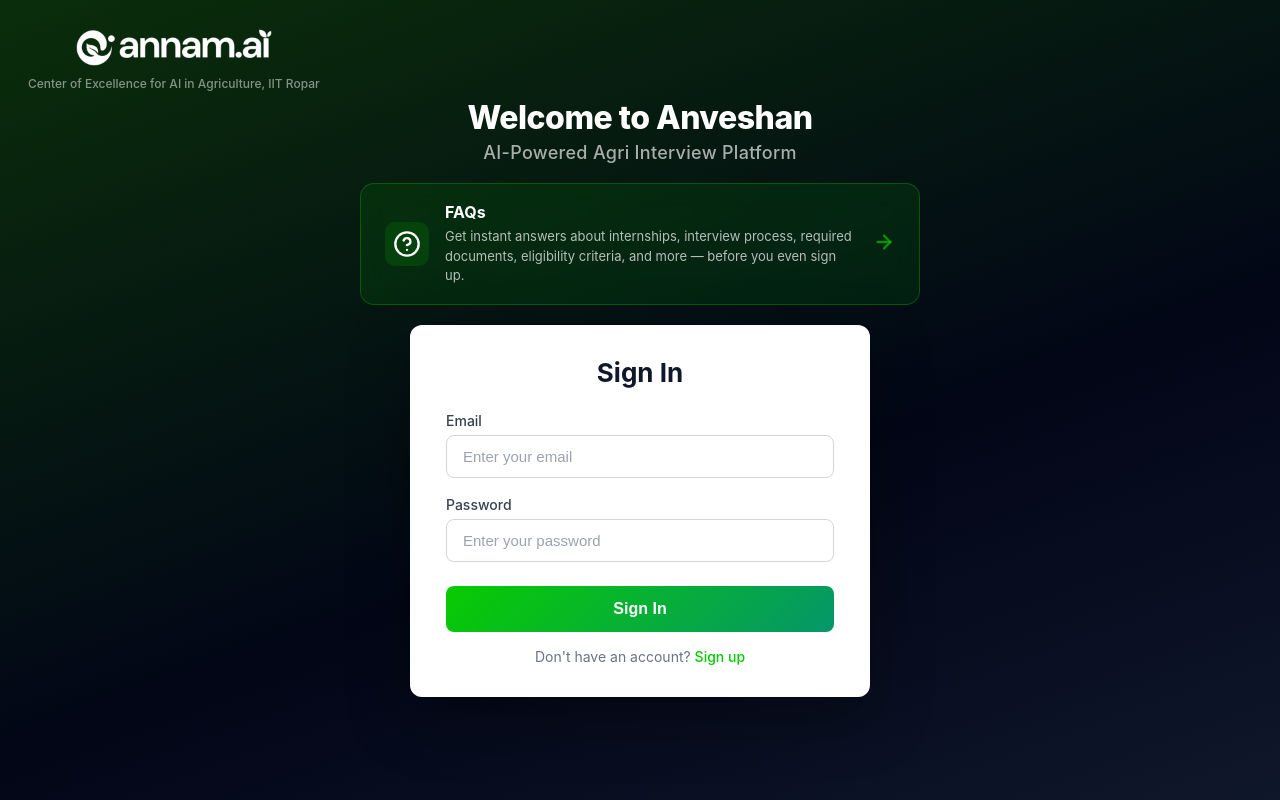
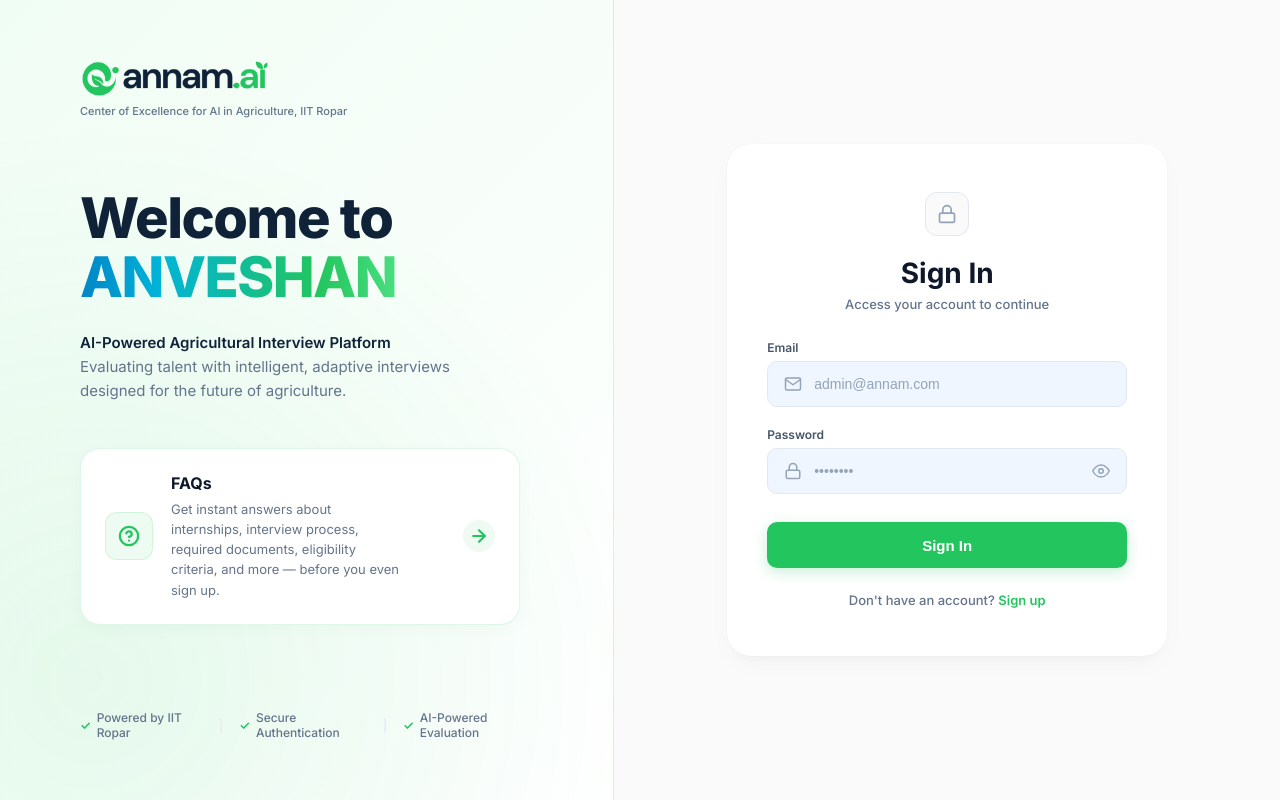
Before and after one commit to vicharanashala/agri-ai-interview, a Next.js app in the folder frontend/: page /login in a window 1280 px wide. Built offline with nearby package versions, Linux system fonts and the light colour scheme; no server answers.

Commit message:
refactored login page ui design

```diff
--- a/frontend/app/layout.tsx
+++ b/frontend/app/layout.tsx
@@ -1,6 +1,12 @@
 import './globals.css';
 import Providers from '@/components/Providers';
 import IdleTimerWrapper from '@/components/IdleTimerWrapper';
+import { Inter } from 'next/font/google';
+
+const inter = Inter({
+  subsets: ['latin'],
+  display: 'swap',
+});
 
 export const metadata = {
   title: 'AI Interview Platform',
@@ -14,7 +20,7 @@
 }) {
   return (
     <html lang="en">
-      <body>
+      <body className={inter.className}>
         <Providers>
           <IdleTimerWrapper>{children}</IdleTimerWrapper>
         </Providers>
--- a/frontend/app/login/page.module.css
+++ b/frontend/app/login/page.module.css
@@ -1,99 +1,132 @@
 .page {
   min-height: 100vh;
   display: flex;
-  flex-direction: column;
-  align-items: center;
-  background: linear-gradient(160deg, #0a2e0a 0%, #020617 60%, #0f172a 100%);
-  padding: 20px 20px 40px;
+  flex-direction: row;
+  background: #ffffff;
   overflow-x: hidden;
+  font-family: inherit;
 }
 
-/* ─── Top bar — logo top-left, always visible ─────────────── */
-.topBar {
-  position: fixed;
-  top: 28px;
-  left: 28px;
+/* ─── Left Pane (Info & Branding) ────────────────────────── */
+.leftPane {
+  width: 48%;
   display: flex;
   flex-direction: column;
-  gap: 8px;
-  z-index: 10;
+  justify-content: space-between;
+  padding: 60px 80px;
+  /* Soft green radial wash at the bottom left + light green linear gradient */
+  background: radial-gradient(circle at 15% 85%, rgba(34, 197, 94, 0.09) 0%, rgba(255, 255, 255, 0) 65%),
+              linear-gradient(135deg, #f0fdf4 0%, #ffffff 100%);
+  border-right: 1px solid #e2e8f0;
+}
+
+.leftContent {
+  display: flex;
+  flex-direction: column;
+}
+
+.topBar {
+  display: flex;
+  flex-direction: column;
+  gap: 6px;
+  margin-bottom: 70px;
 }
 
 .logo {
-  height: 40px;
-  width: auto;
-  object-fit: contain;
-  flex-shrink: 0;
+  height: 38px;
+  width: 190px;
+  background: linear-gradient(to right,
+    #22c55e 0%,    /* Green icon */
+    #22c55e 21%,
+    #0f2238 21%,   /* Navy text 'annam' */
+    #0f2238 81%,
+    #22c55e 81%,   /* Green text '.ai' */
+    #22c55e 100%
+  );
+  -webkit-mask-image: url('/login/annam-logo-white.png');
+  mask-image: url('/login/annam-logo-white.png');
+  -webkit-mask-size: contain;
+  mask-size: contain;
+  -webkit-mask-repeat: no-repeat;
+  mask-repeat: no-repeat;
+  -webkit-mask-position: left center;
+  mask-position: left center;
 }
 
 .brandSub {
-  font-size: 12px;
+  font-size: 11px;
   font-weight: 500;
-  color: rgba(255, 255, 255, 0.5);
+  color: #64748b;
   margin: 0;
   line-height: 1.4;
 }
 
-/* ─── Hero heading ────────────────────────────────────────── */
 .hero {
-  display: flex;
-  justify-content: center;
-  width: 100%;
-  margin-top: 80px;
+  margin-bottom: 45px;
 }
 
 .heading {
-  font-size: 32px;
+  font-size: 56px;
   font-weight: 800;
-  color: white;
-  margin: 0;
-  line-height: 1.15;
-  letter-spacing: -0.5px;
-  text-align: center;
+  color: #0f2238; /* Deep navy */
+  margin: 0 0 24px 0;
+  line-height: 1.05;
+  letter-spacing: -1.5px;
 }
 
-.subHeading {
-  display: block;
-  font-size: 18px;
-  font-weight: 500;
-  color: rgba(255, 255, 255, 0.65);
-  margin-top: 6px;
-  letter-spacing: 0.3px;
+.anveshanText {
+  background: linear-gradient(to right, #0284c7 0%, #00b4d8 25%, #22c55e 75%, #4ade80 100%);
+  -webkit-background-clip: text;
+  -webkit-text-fill-color: transparent;
+  display: inline-block;
+}
+
+.description {
+  font-size: 15px;
+  line-height: 1.6;
+  color: #64748b;
+  max-width: 480px;
+  margin: 0;
+}
+
+.descHighlight {
+  color: #0f2238; /* Deep navy */
+  font-weight: 600;
 }
 
 /* ─── FAQ card ────────────────────────────────────────────── */
 .faqCard {
   display: flex;
   align-items: center;
-  gap: 16px;
-  background: rgba(8, 203, 0, 0.1);
-  backdrop-filter: blur(12px);
-  border: 1.5px solid rgba(8, 203, 0, 0.3);
-  border-radius: 14px;
-  padding: 18px 24px;
-  margin-top: 20px;
+  gap: 18px;
+  background: #ffffff;
+  border: 1px solid rgba(34, 197, 94, 0.15);
+  border-radius: 20px;
+  padding: 24px;
   width: 100%;
-  max-width: 560px;
+  max-width: 440px;
   cursor: pointer;
-  transition: background 0.2s, border-color 0.2s, transform 0.15s;
+  box-shadow: 0 4px 20px -2px rgba(0, 0, 0, 0.03);
+  transition: all 0.2s ease-in-out;
 }
 
 .faqCard:hover {
-  background: rgba(8, 203, 0, 0.18);
-  border-color: rgba(8, 203, 0, 0.55);
+  border-color: #22c55e;
+  box-shadow: 0 10px 20px -3px rgba(34, 197, 94, 0.08), 0 4px 8px -2px rgba(34, 197, 94, 0.04);
   transform: translateY(-2px);
 }
 
 .faqIcon {
   flex-shrink: 0;
-  width: 44px;
-  height: 44px;
-  background: rgba(8, 203, 0, 0.14);
-  border-radius: 10px;
+  width: 48px;
+  height: 48px;
+  background: rgba(34, 197, 94, 0.08);
+  border: 1px solid rgba(34, 197, 94, 0.15);
+  border-radius: 12px;
   display: flex;
   align-items: center;
   justify-content: center;
-  color: white;
+  color: #22c55e;
 }
 
 .faqContent {
@@ -103,45 +136,111 @@
 .faqTitle {
   font-size: 16px;
   font-weight: 700;
-  color: white;
-  margin: 0 0 5px 0;
+  color: #0f172a;
+  margin: 0 0 6px 0;
 }
 
 .faqDesc {
   font-size: 13px;
-  color: rgba(255, 255, 255, 0.7);
+  color: #64748b;
   margin: 0;
-  line-height: 1.5;
+  line-height: 1.55;
 }
 
 .faqArrow {
   flex-shrink: 0;
-  color: rgba(8, 203, 0, 0.65);
+  width: 32px;
+  height: 32px;
+  border-radius: 50%;
+  background: rgba(34, 197, 94, 0.08);
+  color: #22c55e;
+  display: flex;
+  align-items: center;
+  justify-content: center;
+  transition: transform 0.2s;
 }
 
-/* ─── Login box ───────────────────────────────────────────── */
+.faqCard:hover .faqArrow {
+  transform: translateX(3px);
+}
+
+.footerBullets {
+  display: flex;
+  align-items: center;
+  gap: 16px;
+  font-size: 12px;
+  color: #64748b;
+  font-weight: 500;
+  margin-top: 40px;
+}
+
+.bulletItem {
+  display: flex;
+  align-items: center;
+}
+
+.checkIcon {
+  color: #22c55e;
+  font-weight: bold;
+  margin-right: 6px;
+}
+
+.bulletDivider {
+  color: #e2e8f0;
+}
+
+/* ─── Right Pane (Login Form Box) ────────────────────────── */
+.rightPane {
+  width: 52%;
+  display: flex;
+  justify-content: center;
+  align-items: center;
+  background: #fafafa;
+  padding: 40px;
+}
+
 .loginBox {
-  background: white;
+  background: #ffffff;
+  border-radius: 24px;
+  padding: 48px 40px;
+  width: 100%;
+  max-width: 440px;
+  box-shadow: 0 10px 30px -5px rgba(0, 0, 0, 0.03), 0 10px 10px -5px rgba(0, 0, 0, 0.02), 0 0 1px 0 rgba(0, 0, 0, 0.08);
+}
+
+.lockIconHeader {
+  width: 44px;
+  height: 44px;
   border-radius: 12px;
-  padding: 32px 36px;
-  width: 100%;
-  max-width: 460px;
-  box-shadow: 0 20px 60px rgba(0, 0, 0, 0.35);
-  margin-top: 20px;
+  border: 1px solid #e2e8f0;
+  display: flex;
+  align-items: center;
+  justify-content: center;
+  margin: 0 auto 20px;
+  color: #94a3b8;
+  background: #fafafa;
 }
 
 .title {
-  font-size: 26px;
+  font-size: 28px;
   font-weight: 700;
   color: #0f172a;
-  margin: 0 0 24px 0;
+  margin: 0 0 6px 0;
   text-align: center;
+}
+
+.subtitle {
+  font-size: 13px;
+  color: #64748b;
+  text-align: center;
+  margin: 0 0 28px 0;
+  font-weight: 500;
 }
 
 .form {
   display: flex;
   flex-direction: column;
-  gap: 18px;
+  gap: 20px;
 }
 
 .field {
@@ -151,89 +250,226 @@
 }
 
 .label {
-  font-size: 14px;
-  font-weight: 500;
-  color: #374151;
+  font-size: 12px;
+  font-weight: 600;
+  color: #475569;
+}
+
+.inputContainer {
+  display: flex;
+  align-items: center;
+  gap: 12px;
+  padding: 0 16px;
+  height: 46px;
+  background: #eff6ff; /* Lavender-blue background */
+  border: 1px solid #e2e8f0;
+  border-radius: 10px;
+  transition: all 0.2s ease-in-out;
+}
+
+.inputContainer:focus-within {
+  border-color: #22c55e;
+  background: #ffffff;
+  box-shadow: 0 0 0 4px rgba(34, 197, 94, 0.08);
+}
+
+.inputIcon {
+  color: #94a3b8;
+  flex-shrink: 0;
 }
 
 .input {
-  padding: 12px 16px;
-  font-size: 15px;
-  border: 1.5px solid #d1d5db;
-  border-radius: 8px;
+  border: none;
+  background: transparent;
   outline: none;
-  transition: border-color 0.2s, box-shadow 0.2s;
-  color: #111;
-}
-
-.input:focus {
-  border-color: #08CB00;
-  box-shadow: 0 0 0 3px rgba(8, 203, 0, 0.15);
+  width: 100%;
+  height: 100%;
+  font-size: 14px;
+  color: #0f172a;
+  font-weight: 500;
 }
 
 .input::placeholder {
-  color: #9ca3af;
+  color: #94a3b8;
+  font-weight: 400;
+}
+
+.eyeButton {
+  border: none;
+  background: transparent;
+  cursor: pointer;
+  color: #94a3b8;
+  padding: 0;
+  display: flex;
+  align-items: center;
+  justify-content: center;
+  transition: color 0.2s;
+}
+
+.eyeButton:hover {
+  color: #64748b;
+}
+
+.rememberRow {
+  display: flex;
+  justify-content: space-between;
+  align-items: center;
+  font-size: 13px;
+  margin-top: 4px;
+}
+
+.checkboxLabel {
+  display: flex;
+  align-items: center;
+  gap: 8px;
+  cursor: pointer;
+  color: #64748b;
+  font-weight: 500;
+  user-select: none;
+}
+
+.checkbox {
+  width: 16px;
+  height: 16px;
+  border-radius: 4px;
+  border: 1.5px solid #cbd5e1;
+  cursor: pointer;
+  accent-color: #22c55e;
+}
+
+.forgotLink {
+  color: #22c55e;
+  font-weight: 600;
+  cursor: pointer;
+  transition: color 0.2s;
+}
+
+.forgotLink:hover {
+  color: #16a34a;
 }
 
 .button {
-  margin-top: 6px;
-  padding: 14px;
-  font-size: 16px;
+  height: 46px;
+  border-radius: 10px;
+  border: none;
+  background: #22c55e;
+  color: #ffffff;
+  font-size: 15px;
   font-weight: 600;
-  color: white;
-  background: linear-gradient(135deg, #08CB00 0%, #059669 100%);
-  border: none;
-  border-radius: 8px;
   cursor: pointer;
-  transition: transform 0.2s, box-shadow 0.2s;
+  transition: all 0.2s ease-in-out;
+  box-shadow: 0 4px 14px rgba(34, 197, 94, 0.25);
+  margin-top: 8px;
 }
 
 .button:hover {
-  transform: translateY(-1px);
-  box-shadow: 0 4px 14px rgba(8, 203, 0, 0.4);
+  background: #16a34a;
+  box-shadow: 0 6px 18px rgba(34, 197, 94, 0.35);
 }
 
 .button:active {
-  transform: translateY(0);
+  transform: scale(0.985);
 }
 
-
+.button:disabled {
+  background: #cbd5e1;
+  color: #94a3b8;
+  cursor: not-allowed;
+  box-shadow: none;
+}
 
 .footer {
-  margin-top: 16px;
+  font-size: 13px;
   text-align: center;
-  font-size: 14px;
-  color: #6b7280;
+  color: #64748b;
+  margin-top: 24px;
+  font-weight: 500;
 }
 
 .link {
-  color: #08CB00;
-  font-weight: 500;
+  color: #22c55e;
+  font-weight: 600;
   cursor: pointer;
 }
 
 .link:hover {
-  text-decoration: underline;
+  color: #16a34a;
 }
 
 .error {
+  font-size: 13px;
+  text-align: center;
+  padding: 10px 14px;
+  border-radius: 8px;
+  font-weight: 500;
+  background: #fef2f2;
   color: #ef4444;
-  font-size: 14px;
-  text-align: center;
+  border: 1px solid #fecaca;
   margin: 0;
-  padding: 8px 12px;
-  background: #fef2f2;
-  border-radius: 6px;
-  border: 1px solid #fecaca;
 }
 
 .idleNotice {
-  color: #92400e;
-  font-size: 14px;
+  font-size: 13px;
   text-align: center;
+  padding: 10px 14px;
+  border-radius: 8px;
+  font-weight: 500;
+  background: #fffbeb;
+  color: #b45309;
+  border: 1px solid #fde68a;
   margin: 0;
-  padding: 8px 12px;
-  background: #fef3c7;
-  border-radius: 6px;
-  border: 1px solid #fde68a;
 }
+
+/* ─── Responsive Styles ──────────────────────────────────── */
+@media (max-width: 1023px) {
+  .page {
+    flex-direction: column;
+    min-height: 100vh;
+    background: #fafafa;
+  }
+
+  .leftPane {
+    width: 100%;
+    border-right: none;
+    border-bottom: 1px solid #e2e8f0;
+    padding: 40px 24px;
+    gap: 30px;
+  }
+
+  .topBar {
+    margin-bottom: 24px;
+  }
+
+  .hero {
+    margin-bottom: 24px;
+  }
+
+  .heading {
+    font-size: 36px;
+    letter-spacing: -1px;
+  }
+
+  .faqCard {
+    max-width: 100%;
+    padding: 18px;
+  }
+
+  .footerBullets {
+    margin-top: 24px;
+    flex-wrap: wrap;
+    justify-content: center;
+    gap: 12px;
+  }
+
+  .rightPane {
+    width: 100%;
+    padding: 24px 16px 40px;
+    background: transparent;
+  }
+
+  .loginBox {
+    padding: 32px 24px;
+    max-width: 100%;
+    box-shadow: 0 4px 6px -1px rgba(0, 0, 0, 0.05), 0 2px 4px -1px rgba(0, 0, 0, 0.03);
+  }
+}
--- a/frontend/app/login/page.tsx
+++ b/frontend/app/login/page.tsx
@@ -18,6 +18,7 @@
   const [name, setName] = useState('');
   const [email, setEmail] = useState('');
   const [password, setPassword] = useState('');
+  const [showPassword, setShowPassword] = useState(false);
   const [error, setError] = useState('');
   const [isLoading, setIsLoading] = useState(false);
   const router = useRouter();
@@ -105,28 +106,30 @@
 
   return (
     <main className={styles.page}>
-      {/* Top bar with small logo */}
+      {/* Left panel: Info & Branding */}
+      <div className={styles.leftPane}>
+        <div className={styles.leftContent}>
           <header className={styles.topBar}>
-        <img
-          src="/login/annam-logo-white.png"
-          alt="ANNAM.AI"
-          className={styles.logo}
-        />
+            <div className={styles.logo} aria-label="ANNAM.AI" />
             <p className={styles.brandSub}>Center of Excellence for AI in Agriculture, IIT Ropar</p>
           </header>
 
-      {/* Hero heading */}
           <div className={styles.hero}>
             <h1 className={styles.heading}>
-          Welcome to Anveshan<br />
-          <span className={styles.subHeading}>AI-Powered Agri Interview Platform</span>
+              Welcome to<br />
+              <span className={styles.anveshanText}>ANVESHAN</span>
             </h1>
+            <p className={styles.description}>
+              <span className={styles.descHighlight}>AI-Powered Agricultural Interview Platform</span><br />
+              Evaluating talent with intelligent, adaptive interviews<br />
+              designed for the future of agriculture.
+            </p>
           </div>
 
-      {/* FAQ Hero Card */}
+          {/* FAQs Hero Card */}
           <div className={styles.faqCard} onClick={() => router.push('/faq')}>
             <div className={styles.faqIcon}>
-          <svg width="28" height="28" viewBox="0 0 24 24" fill="none" stroke="currentColor" strokeWidth="2" strokeLinecap="round" strokeLinejoin="round">
+              <svg width="22" height="22" viewBox="0 0 24 24" fill="none" stroke="currentColor" strokeWidth="2.5" strokeLinecap="round" strokeLinejoin="round">
                 <circle cx="12" cy="12" r="10"/>
                 <path d="M9.09 9a3 3 0 0 1 5.83 1c0 2-3 3-3 3"/>
                 <line x1="12" y1="17" x2="12.01" y2="17"/>
@@ -135,26 +138,62 @@
             <div className={styles.faqContent}>
               <h2 className={styles.faqTitle}>FAQs</h2>
               <p className={styles.faqDesc}>
-            Get instant answers about internships, interview process, required documents,
-            eligibility criteria, and more — before you even sign up.
+                Get instant answers about<br />
+                internships, interview process,<br />
+                required documents, eligibility<br />
+                criteria, and more — before you even<br />
+                sign up.
               </p>
             </div>
             <div className={styles.faqArrow}>
-          <svg width="22" height="22" viewBox="0 0 24 24" fill="none" stroke="currentColor" strokeWidth="2.5" strokeLinecap="round" strokeLinejoin="round">
+              <svg width="20" height="20" viewBox="0 0 24 24" fill="none" stroke="currentColor" strokeWidth="2.5" strokeLinecap="round" strokeLinejoin="round">
                 <line x1="5" y1="12" x2="19" y2="12"/>
                 <polyline points="12 5 19 12 12 19"/>
               </svg>
             </div>
           </div>
+        </div>
 
-      {/* Login form */}
+        <div className={styles.footerBullets}>
+          <span className={styles.bulletItem}>
+            <span className={styles.checkIcon}>✓</span> Powered by IIT Ropar
+          </span>
+          <span className={styles.bulletDivider}>|</span>
+          <span className={styles.bulletItem}>
+            <span className={styles.checkIcon}>✓</span> Secure Authentication
+          </span>
+          <span className={styles.bulletDivider}>|</span>
+          <span className={styles.bulletItem}>
+            <span className={styles.checkIcon}>✓</span> AI-Powered Evaluation
+          </span>
+        </div>
+      </div>
+
+      {/* Right panel: Login box */}
+      <div className={styles.rightPane}>
         <div className={styles.loginBox}>
+          {/* Outlined lock icon header */}
+          <div className={styles.lockIconHeader}>
+            <svg width="20" height="20" viewBox="0 0 24 24" fill="none" stroke="currentColor" strokeWidth="2" strokeLinecap="round" strokeLinejoin="round">
+              <rect x="3" y="11" width="18" height="11" rx="2" ry="2"/>
+              <path d="M7 11V7a5 5 0 0 1 10 0v4"/>
+            </svg>
+          </div>
+
           <h2 className={styles.title}>{mode === 'signin' ? 'Sign In' : 'Create Account'}</h2>
+          <p className={styles.subtitle}>
+            {mode === 'signin' ? 'Access your account to continue' : 'Create an account to continue'}
+          </p>
 
           <form onSubmit={handleSubmit} className={styles.form} autoComplete="on">
             {mode === 'signup' && (
               <div className={styles.field}>
                 <label htmlFor="name" className={styles.label}>Full Name</label>
+                <div className={styles.inputContainer}>
+                  <svg className={styles.inputIcon} width="18" height="18" viewBox="0 0 24 24" fill="none" stroke="currentColor" strokeWidth="2" strokeLinecap="round" strokeLinejoin="round">
+                    <path d="M20 21v-2a4 4 0 0 0-4-4H8a4 4 0 0 0-4 4v2"/>
+                    <circle cx="12" cy="7" r="4"/>
+                  </svg>
                   <input
                     type="text"
                     id="name"
@@ -166,10 +205,16 @@
                     autoComplete="name"
                   />
                 </div>
+              </div>
             )}
 
             <div className={styles.field}>
               <label htmlFor="email" className={styles.label}>Email</label>
+              <div className={styles.inputContainer}>
+                <svg className={styles.inputIcon} width="18" height="18" viewBox="0 0 24 24" fill="none" stroke="currentColor" strokeWidth="2" strokeLinecap="round" strokeLinejoin="round">
+                  <path d="M4 4h16c1.1 0 2 .9 2 2v12c0 1.1-.9 2-2 2H4c-1.1 0-2-.9-2-2V6c0-1.1.9-2 2-2z"/>
+                  <polyline points="22,6 12,13 2,6"/>
+                </svg>
                 <input
                   type="email"
                   id="email"
@@ -177,23 +222,48 @@
                   value={email}
                   onChange={(e) => setEmail(e.target.value)}
                   className={styles.input}
-              placeholder="Enter your email"
+                  placeholder="admin@annam.com"
                   autoComplete="email"
                 />
+              </div>
             </div>
 
             <div className={styles.field}>
               <label htmlFor="password" className={styles.label}>Password</label>
+              <div className={styles.inputContainer}>
+                <svg className={styles.inputIcon} width="18" height="18" viewBox="0 0 24 24" fill="none" stroke="currentColor" strokeWidth="2" strokeLinecap="round" strokeLinejoin="round">
+                  <rect x="3" y="11" width="18" height="11" rx="2" ry="2"/>
+                  <path d="M7 11V7a5 5 0 0 1 10 0v4"/>
+                </svg>
                 <input
-              type="password"
+                  type={showPassword ? 'text' : 'password'}
                   id="password"
                   name="password"
                   value={password}
                   onChange={(e) => setPassword(e.target.value)}
                   className={styles.input}
-              placeholder={mode === 'signup' ? 'At least 6 characters' : 'Enter your password'}
+                  placeholder="••••••••"
                   autoComplete={mode === 'signup' ? 'new-password' : 'current-password'}
                 />
+                <button
+                  type="button"
+                  onClick={() => setShowPassword(!showPassword)}
+                  className={styles.eyeButton}
+                  aria-label={showPassword ? 'Hide password' : 'Show password'}
+                >
+                  {showPassword ? (
+                    <svg width="18" height="18" viewBox="0 0 24 24" fill="none" stroke="currentColor" strokeWidth="2" strokeLinecap="round" strokeLinejoin="round">
+                      <path d="M17.94 17.94A10.07 10.07 0 0 1 12 20c-7 0-11-8-11-8a18.45 18.45 0 0 1 5.06-5.94M9.9 4.24A9.12 9.12 0 0 1 12 4c7 0 11 8 11 8a18.5 18.5 0 0 1-2.16 3.19m-6.72-1.07a3 3 0 1 1-4.24-4.24"/>
+                      <line x1="1" y1="1" x2="23" y2="23"/>
+                    </svg>
+                  ) : (
+                    <svg width="18" height="18" viewBox="0 0 24 24" fill="none" stroke="currentColor" strokeWidth="2" strokeLinecap="round" strokeLinejoin="round">
+                      <path d="M1 12s4-8 11-8 11 8 11 8-4 8-11 8-11-8-11-8z"/>
+                      <circle cx="12" cy="12" r="3"/>
+                    </svg>
+                  )}
+                </button>
+              </div>
             </div>
 
             {error && <p className={styles.error}>{error}</p>}
@@ -211,8 +281,6 @@
             </button>
           </form>
 
-
-
           <p className={styles.footer}>
             {mode === 'signin' ? (
               <>Don't have an account? <span className={styles.link} onClick={() => { setMode('signup'); setError(''); }}>Sign up</span></>
@@ -221,6 +289,7 @@
             )}
           </p>
         </div>
+      </div>
     </main>
   );
 }
```
Lines whose indentation alone changed are shown as unchanged.
